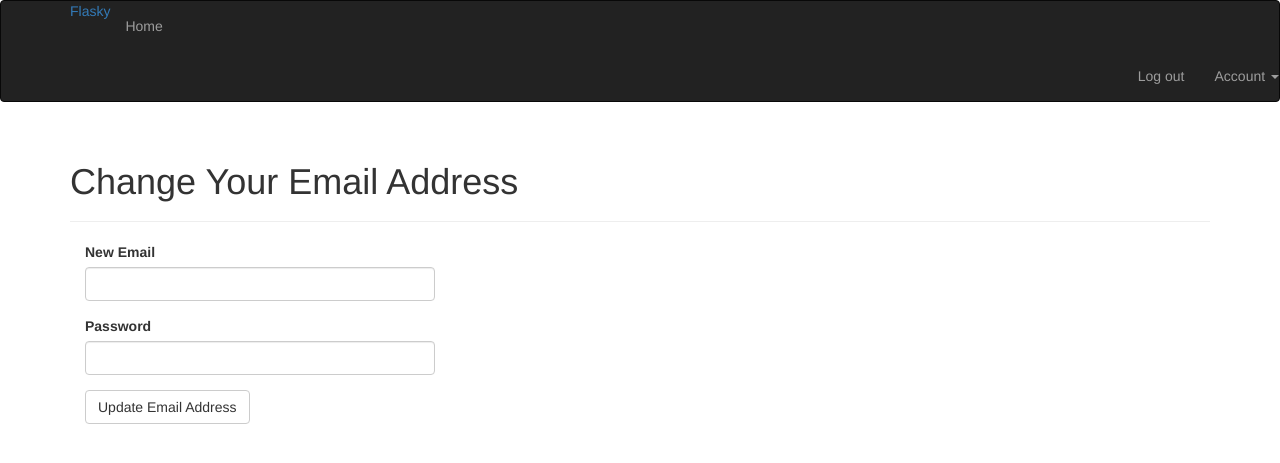
After one commit to MonioluwaFadipe/flasky, a Flask app: page /auth/change_email in a window 1280 px wide. The commit adds this page. Shown: the top 463 px of the page. Run offline with Flask 2, Linux system fonts and the light colour scheme; a user stored in the database is signed in; some libraries are stand-ins or nearby versions.

Commit message:
Change email address

```diff
--- a/app/auth/forms.py
+++ b/app/auth/forms.py
@@ -46,6 +46,16 @@ class PasswordResetForm(FlaskForm):
     password2 = PasswordField('Confirm password', validators=[DataRequired()])
     submit = SubmitField('Reset Password')
 
+class ChangeEmailForm(FlaskForm):
+    email = StringField('New Email', validators=[DataRequired(), Length(1, 64),
+                                Email()])
+    password = PasswordField('Password', validators=[DataRequired()])
+    submit = SubmitField('Update Email Address')
+
+    def validate_email(self, field):
+        if User.query.filter_by(email=field.data.lower()).first():
+            raise ValidationError('Email already registered.')
+
 class LoginForm(FlaskForm):
     email = StringField('Email', validators=[DataRequired(), Length(1, 64),
                                     Email()])
--- a/app/auth/views.py
+++ b/app/auth/views.py
@@ -6,7 +6,7 @@ from .. import db
 from . import auth
 from ..models import User
 from .forms import LoginForm, RegistrationForm, ChangePasswordForm, \
-    PasswordResetRequestForm, PasswordResetForm
+    PasswordResetRequestForm, PasswordResetForm, ChangeEmailForm
 from flask_login import logout_user, login_required
 from flask_login import current_user
 
@@ -124,3 +124,29 @@ def password_reset(token):
         else:
             return redirect(url_for('main.index'))
     return render_template('auth/reset_password.html', form=form)
+
+@auth.route('/change_email', methods=['GET', 'POST'])
+@login_required
+def change_email_request():
+    form = ChangeEmailForm()
+    if form.validate_on_submit():
+        if current_user.verify_password(form.password.data):
+            new_email = form.email.data.lower()
+            token = current_user.generate_email_change_token(new_email)
+            send_email(new_email, 'Confirm your email address',
+                        'auth/email/change_email', user=current_user, token=token)
+            flash('An email with instructions to confirm your new email address has been sent to you')
+            return redirect(url_for('main.index'))
+        else:
+            flash('Invalid email or password')
+    return render_template("auth/change_email.html", form=form)
+
+@auth.route('/change_email/<token>')
+@login_required
+def change_email(token):
+    if current_user.change_email(token):
+        db.session.commit()
+        flash('Your email address has been updated.')
+    else:
+        flash('Invalid request.')
+    return redirect(url_for('main.index'))
--- /dev/null
+++ b/app/templates/auth/change_email.html
@@ -0,0 +1,13 @@
+{% extends "base.html" %}
+{% import "bootstrap/wtf.html" as wtf %}
+
+{% block title %}Flasky - Change Email address{% endblock %}
+
+{% block page_content %}
+<div class="page-header">
+    <h1>Change Your Email Address</h1>
+</div>
+<div class="col-md-4">
+    {{ wtf.quick_form(form) }}
+</div>
+{% endblock %}
--- a/app/templates/base.html
+++ b/app/templates/base.html
@@ -36,6 +36,7 @@
             <a href="#" class="dropdown-toggle" data-toggle="dropdown">Account <b class="caret"></b></a>
             <ul class="dropdown-menu">
                 <li><a href="{{ url_for('auth.change_password') }}">Change Password</a></li>
+                <li><a href="{{ url_for('auth.change_email_request') }}">Change Email</a></li>
                 <li><a href="{{ url_for('auth.logout') }}">Log Out</a></li>
             </ul>
         </li>
```
Also changed, not shown: app/models.py (+22 -0 lines), app/templates/auth/email/change_email.html (added, +7 -0 lines), app/templates/auth/email/change_email.txt (added, +11 -0 lines), tests/test_user_model.py (+29 -1 lines).
